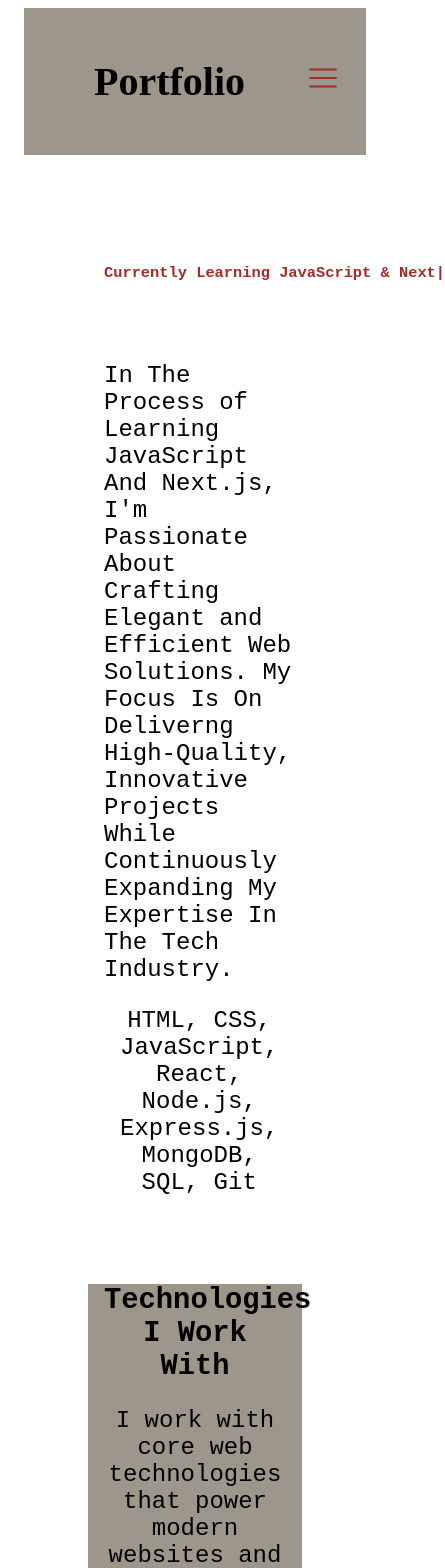
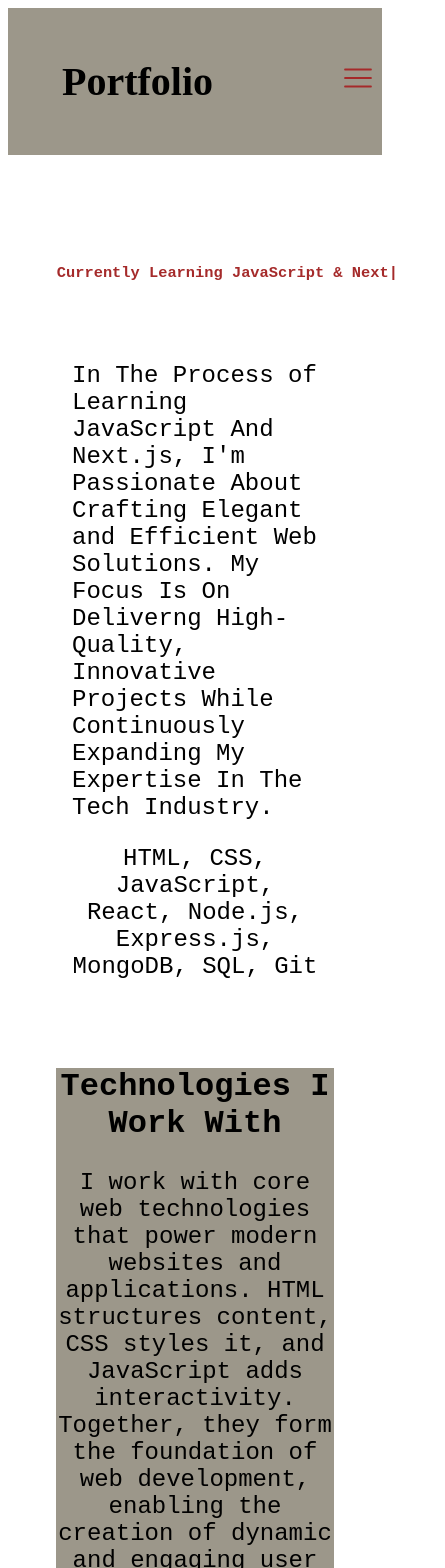
Before and after one commit to tiearraf85/reactPortfolio, a React app: page / in a window 390 px wide. Shown: the top 1568 px of the page, 445 px wide, since content can reach past the window. Built offline with nearby package versions, Linux system fonts and the light colour scheme; the HTML template or start-up script is replaced by a standard one.

Commit message:
fixed small mobile view

```diff
--- a/src/pages/Home/Home.css
+++ b/src/pages/Home/Home.css
@@ -107,7 +107,6 @@ h2, .description, .projects-description {
   @media (max-width: 820px) {
 
 
-
   .logo {
     height: fit-content
   }
@@ -176,9 +175,11 @@ h2, .description, .projects-description {
 
 
   @media (max-width: 770px) {
-    .expanding{
-      font-size: 1.8rem;
+
+    .expanding {
+      font-size: 2rem;
     }
+
 
 h2 {
     font-size: 16px;
@@ -186,10 +187,10 @@ h2 {
 
   }
 
-  div, h1, h2, p {
+  /* div, h1, h2, p {
     padding-left: 1rem;
     padding-right: 1rem;
-  }
+  } */
 
 
 
@@ -221,12 +222,12 @@ h2 {
   }
 }
 
-@media (max-width: 350px) {
+@media (max-width: 370px) {
 
 
 
   .expanding {
-    font-size: 1rem;
+    font-size: 1.5rem;
 
   }
 
```
